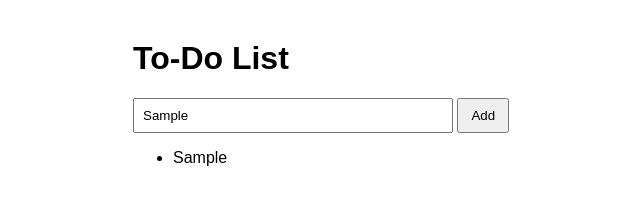
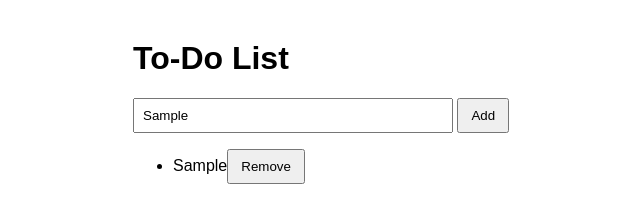
Before and after one commit to Jason-crown/JavaScript-To-Do-List, a plain HTML site: page index.html in a window 1280 px wide. Both pictures are taken after typing "Sample" into the empty fields and a click on the button "Add". Shown: the whole page, without its empty margins (207-847 px from the left). Drawn offline with Linux system fonts and the light colour scheme.

Commit message:
added remove button to tasks

```diff
--- a/script.js
+++ b/script.js
@@ -6,8 +6,15 @@ addButton.addEventListener("click", function() {
     const task = taskInput.value;
 
     const listItem = document.createElement("li");
-
     listItem.textContent = task;
 
+    const removeButton = document.createElement("button");
+    removeButton.textContent = "Remove";
+
+    removeButton.addEventListener("click", function() {
+        listItem.remove();
+    });
+
+    listItem.appendChild(removeButton);
     taskList.appendChild(listItem);
 });
```
Also changed, not shown: index.html (line endings or trailing spaces).
